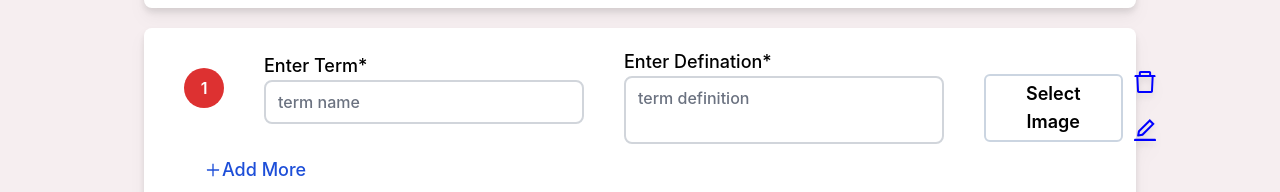
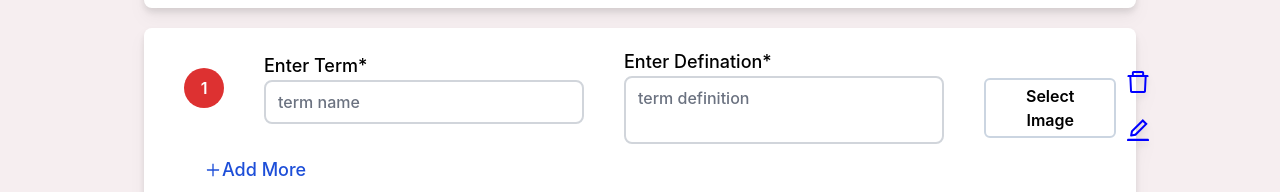
Before and after one commit to priya1599/FlashCard-Generator, a React (Create React App) app: page / in a window 1280 px wide. Shown: the part 450-642 px from the top of the page. Built offline with nearby package versions, Linux system fonts and the light colour scheme.

Commit message:
Update CreateFlashCard.jsx

```diff
--- a/src/pages/CreateFlashCard.jsx
+++ b/src/pages/CreateFlashCard.jsx
@@ -201,7 +201,7 @@ return (
                             filePickerRef.current.click()
                             }
                             className={`md:flex-row px-10 py-1 mt-6 bg-white border-2 border-slate-300
-                            active:border-blue-600 text-blue-600 font-semibold rounded-md space-x-2 text-lg`} >
+                            active:border-blue-600 text-blue-600 font-semibold rounded-md space-x-2 `} >
 
                             <input
                              type="file"
```
